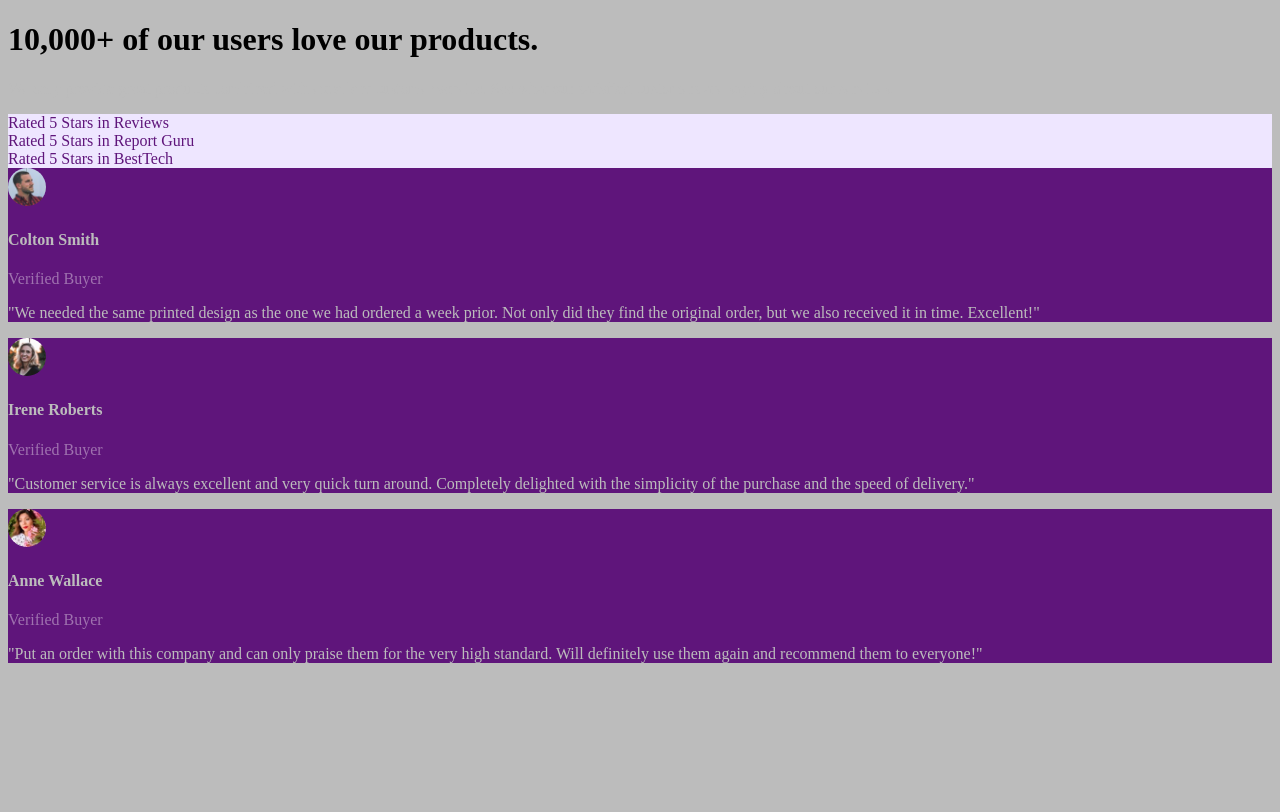
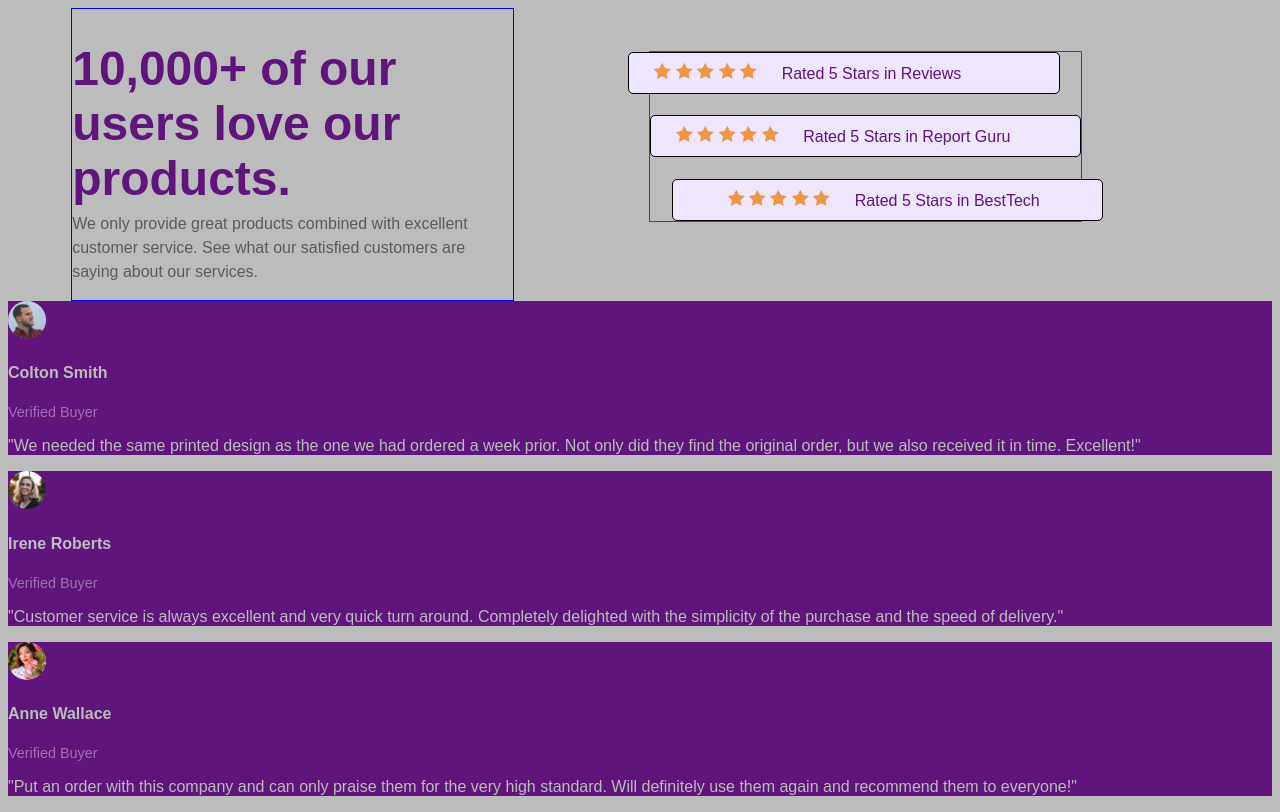
Before and after one commit to JoeGracey/social-proof, a plain HTML site: page social-proof-section-master/index.html in a window 1280 px wide. Drawn offline with Linux system fonts and the light colour scheme.

Commit message:
Add files via upload

```diff
--- a/social-proof-section-master/index.html
+++ b/social-proof-section-master/index.html
@@ -18,18 +18,33 @@
   <div class="description-div">
     <h1>10,000+ of our users love our products.</h1>
 
-    <p>We only provide great products combined with excellent customer service.
+    <p class="slogan">We only provide great products combined with excellent customer service.
       See what our satisfied customers are saying about our services.</p>
   </div>
 
   <div class="stars-div">
     <div class="reviews">
+      <img src="images/icon-star.svg" alt="">
+      <img src="images/icon-star.svg" alt="">
+      <img src="images/icon-star.svg" alt="">
+      <img src="images/icon-star.svg" alt="">
+      <img class="star" src="images/icon-star.svg" alt="">
       Rated 5 Stars in Reviews
     </div>
     <div class="report-guru">
+      <img src="images/icon-star.svg" alt="">
+      <img src="images/icon-star.svg" alt="">
+      <img src="images/icon-star.svg" alt="">
+      <img src="images/icon-star.svg" alt="">
+      <img class="star" src="images/icon-star.svg" alt="">
       Rated 5 Stars in Report Guru
     </div>
     <div class="besttech">
+      <img src="images/icon-star.svg" alt="">
+      <img src="images/icon-star.svg" alt="">
+      <img src="images/icon-star.svg" alt="">
+      <img src="images/icon-star.svg" alt="">
+      <img class="star" src="images/icon-star.svg" alt="">
       Rated 5 Stars in BestTech
     </div>
   </div>
--- a/social-proof-section-master/styles.css
+++ b/social-proof-section-master/styles.css
@@ -3,30 +3,60 @@ html {
 }
 
 .description-div {
+  border: 1px solid blue;
+  margin: 0 60% 0 5%;
+}
+
+.slogan {
+  color: #5b5b5b;
+  line-height: 1.5;
+  margin-top: -6%;
 
 }
 
 .stars-div {
+  border: 1px solid red;
+  float: right;
+  margin: -250px 15% 0 0;
+}
 
+.star {
+  margin-right: 20px;
 }
 
 .reviews {
   background-color: #eee6ff;
   color: #5f157b;
+  border: 1px solid black;
+  font-family: sans-serif;
+  margin: 0 5% 5% -5%;
+  padding: 10px 70px 10px 25px;
+  border-radius: 5px;
 }
 
 .report-guru {
   background-color: #eee6ff;
   color: #5f157b;
+  border: 1px solid black;
+  font-family: sans-serif;
+  margin: 0 0 5% 0;
+  padding: 10px 70px 10px 25px;
+  border-radius: 5px;
 }
 
 .besttech {
   background-color: #eee6ff;
   color: #5f157b;
+  border: 1px solid black;
+  font-family: sans-serif;
+  margin: 0 -5% 0 5%;
+  padding: 10px 50px 10px 55px;
+  border-radius: 5px;
 }
 
 .colton-smith-div {
   background-color: #5f157b;
+  font-family: sans-serif;
 }
 
 .img-colton {
@@ -37,6 +67,7 @@ html {
 
 .irene-roberts-div {
   background-color: #5f157b;
+  font-family: sans-serif;
 }
 
 .img-irene {
@@ -47,6 +78,7 @@ html {
 
 .anne-wallace-div {
   background-color: #5f157b;
+  font-family: sans-serif;
 }
 
 .img-anne {
@@ -55,14 +87,24 @@ html {
   height: 3%;
 }
 
+h1 {
+  font-family: sans-serif;
+  color: #5f157b;
+  font-size: 3em;
+
+}
+
 h4 {
   color: #bcbcbc;
+  font-family: sans-serif;
 }
 
 p {
   color: #bcbcbc;
+  font-family: sans-serif;
 }
 
 span {
   color: #9f72af;
+  font-size: .9em;
 }
```
